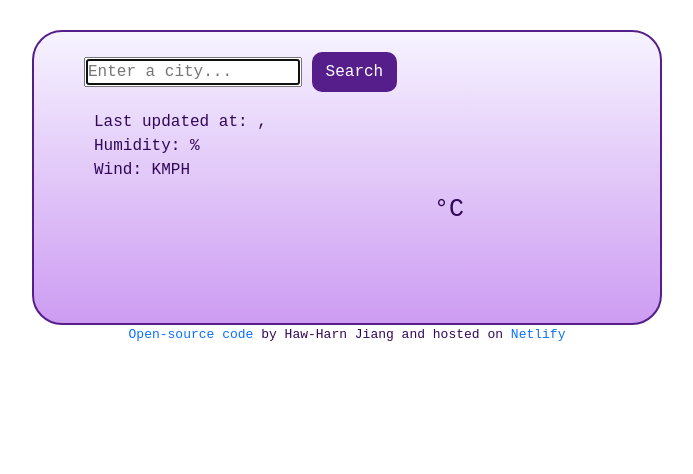
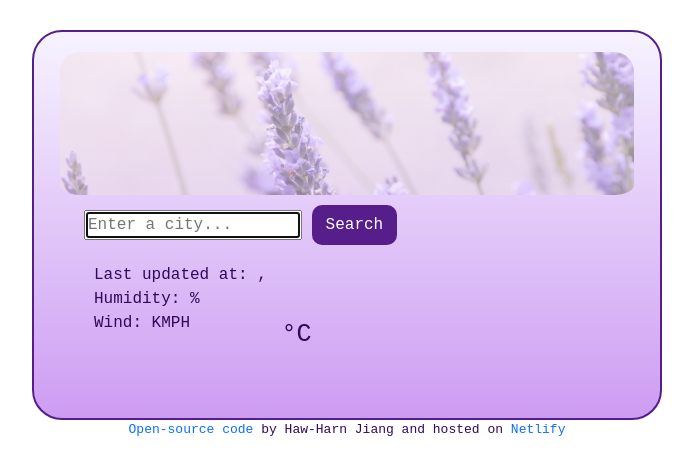
Before and after one commit to HHJ121/Lavender-WeatherApp, a plain HTML site: page index.html in a window 1280 px wide. Shown: the whole page, without its empty margins (293-986 px from the left). Drawn offline with nearby package versions, Linux system fonts and the light colour scheme; no server answers.

Commit message:
Added image folder with two lavender images and further styling in CSS and JS

```diff
--- a/index.html
+++ b/index.html
@@ -19,6 +19,7 @@
       <div class="app-wrapper">
 
       <div class="weather-app">
+        <img src="image/lavender.jpg" alt="lavender"  id="lavender" />
         <form id="search-form">
           <div class="row">
               <div class="col-8">
@@ -55,14 +56,7 @@
       <div id="weather-temp" class="current-temp">
         <img src="" alt="" id="weather-icon" />
         <span class="temperature">
-          <strong id="temp"></strong>
-            <span class="unit">
-              <div class="row">
-                 <div class="col-1" id="celsius">
-                    °C
-                 </div>
-              </div>
-
+          <strong id="temp"></strong> <span class="unit">°C</span>
             </span>
         </span>
       </div>
--- a/src/index.js
+++ b/src/index.js
@@ -4,6 +4,11 @@ function setCurrentDate(time) {
   if (hours < 10) {
     hours = `0${hours}`;
   }
+
+  if (hours > 12) {
+    document.getElementById("lavender").src = "image/pink lavender.jpg";
+  }
+
   let minutes = currentDate.getMinutes();
   if (minutes < 10) {
     minutes = `0${minutes}`;
--- a/src/styles.css
+++ b/src/styles.css
@@ -8,8 +8,18 @@ div .weather-app {
   border-radius: 30px;
   background: linear-gradient(to top, #cd9cf2 0%, #f6f3ff 100%);
   max-width: 630px;
+  max-height: 605px;
   margin: 30px auto;
-  padding: 20px;
+  padding: 20px 20px 0px;
+}
+
+img#lavender {
+  width: 98%;
+  padding-bottom: 10px;
+  border-radius: 20px;
+  opacity: 0.4;
+  display: block;
+  margin: 0 auto;
 }
 
 form {
@@ -40,31 +50,32 @@ ul.weather-condition {
 
 div.current-temp {
   padding-left: 200px;
+  position: relative;
+  bottom: 45px;
 }
 
 span.temperature strong {
   font-size: 45px;
-  position: relative;
-  top: 9px;
 }
 
 div.current-temp img {
   max-width: 100px;
+  padding-bottom: 30px;
 }
 
 span.unit {
   position: relative;
-  left: 162px;
-  bottom: 75px;
+  bottom: 10px;
   font-size: 25px;
 }
 
 .forecast-weekday {
-  padding-bottom: 10px;
+  position: relative;
+  bottom: 55px;
 }
 
 .forecast-weekday:hover {
-  color: #622dc5;
+  color: #8041f5;
 }
 
 .weather-forecast {
```
Also changed, not shown: image/lavender.jpg (added), image/pink lavender.jpg (added).
